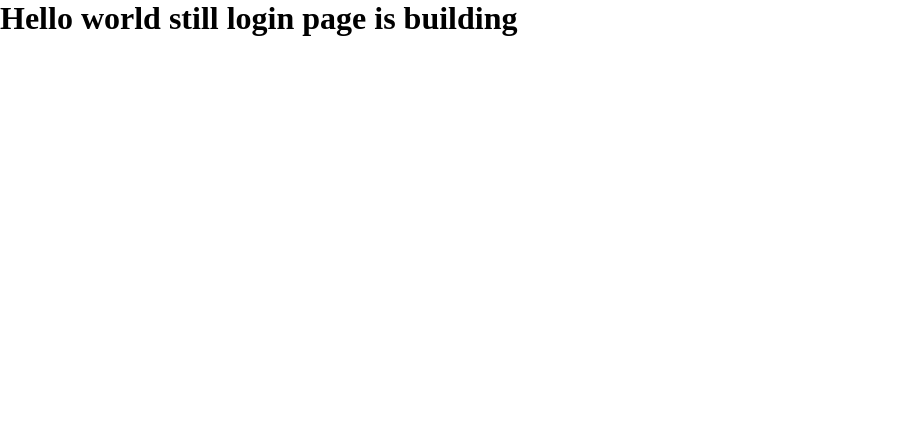
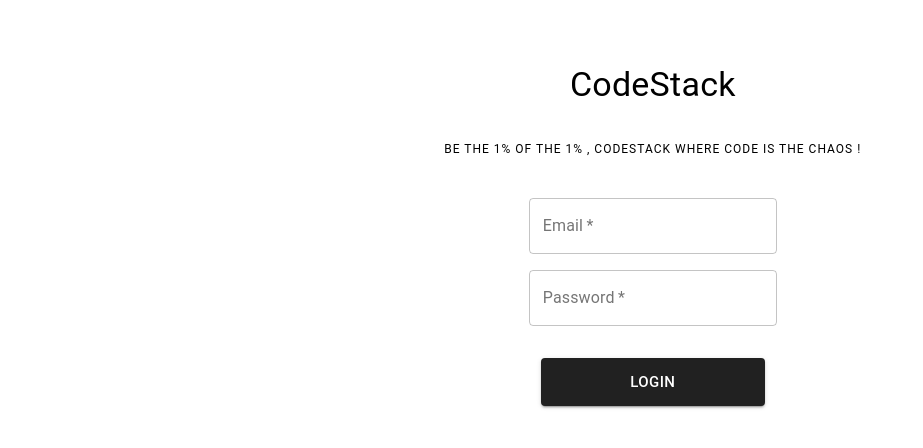
Before and after one commit to shreykoradia/CodeStack, a React (Create React App) app: page /login in a window 1280 px wide. Shown: the top 448 px of the page, without its empty margins (0-923 px from the left). Built offline with nearby package versions, Linux system fonts and the light colour scheme.

Commit message:
done with the login component

```diff
--- a/package.json
+++ b/package.json
@@ -4,6 +4,7 @@
   "private": true,
   "dependencies": {
     "@material-ui/core": "^4.12.3",
+    "@material-ui/icons": "^4.11.2",
     "@testing-library/jest-dom": "^5.15.1",
     "@testing-library/react": "^11.2.7",
     "@testing-library/user-event": "^12.8.3",
--- a/src/component/Login/Login.jsx
+++ b/src/component/Login/Login.jsx
@@ -1,9 +1,74 @@
 import React from 'react'
+import {Button , Grid , makeStyles , Typography } from "@material-ui/core"
+import {TextField} from '@material-ui/core'
+//import {FormControl} from '@material-ui/core
+
+const styles={
+    display: 'flex',
+    justifyContent:'center',
+    alignItems:'center',
+    marginTop :'5%',
+    marginLeft:'2%',
+    maxWidth:'100vw',
+    flexDirection:'row'
+}
+
+const useStyles = makeStyles({
+    root: {
+            // display:'flex',
+            border: 0,
+            background: '#212121',
+            color: 'white',
+            '&:hover':{
+                background: '#212121',
+                variant:'raised'
+            },
+            padding: "9px 18px",
+            height:'3rem',
+            width:'14rem',
+            margin:'1rem'
+    },
+
+
+});
+
+
 
 function Login() {
+    const classes = useStyles();
     return (
         <>
-             <h1>Hello world still login page is building</h1>
+        <div style={styles}>
+            <Grid container direction={"column"} spacing={2} justifyContent='center' alignItems='center' >
+            <Grid item>
+            <Typography   paragraph={false} align="left" gutterBottom={true} variant="h4" noWrap={false}>CodeStack</Typography>
+            </Grid>
+             <Grid item>
+             <Typography   paragraph={true} align="center" gutterBottom={true} variant="overline" noWrap={false}>
+                Be the 1% of the 1% , Codestack where code is the chaos !
+            </Typography>
+             </Grid>
+            <Grid item>
+             <TextField label="Email" placeholder='Email'type="email" variant="outlined"  required  />
+           </Grid>
+           <Grid item>
+             <TextField label="Password" type="password" placeholder='Password' variant="outlined" required />
+           </Grid>
+           {/* <Grid item>
+           <Checkbox
+            icon={<BookmarkBorderIcon />}
+            checkedIcon={< BookmarkIcon />}/>
+            <Typography> Remember me</Typography>
+           </Grid> */}
+           <Grid item>
+           <Button variant="contained" href="#submit" color={"#000000"}  size='large' className={classes.root}>
+                Login
+            </Button>
+            </Grid>
+           </Grid>
+
+        </div>
+
         </>
     )
 }
```
Also changed, not shown: 1 other file (tests, documents, lock files or other folders).
